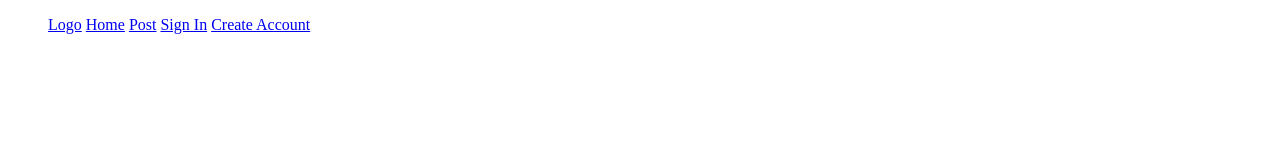
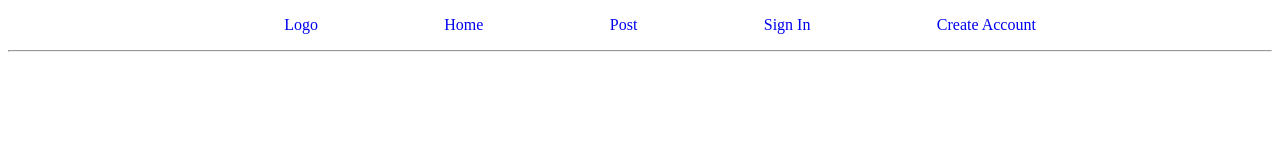
Before and after one commit to Dpoin23/Easy-Gig, a plain HTML site: page index.html in a window 1280 px wide. Drawn offline with Linux system fonts and the light colour scheme.

Commit message:
horizontal line and layout for links added.

```diff
--- a/index.html
+++ b/index.html
@@ -11,14 +11,14 @@
 
 <body>
     <ul class="Header">
-        <li class="Header-links"><a href="index.html">Logo</a></li>
-        <li class="Header-links"><a href="index.html">Home</a></li>
-        <li class="Header-links"><a href="post.html">Post</a></li>
-        <li class="Header-links"><a href="signin.html">Sign In</a></li>
-        <li class="Header-links"><a href="createacc.html">Create Account</a></li>
+        <li class="Header-links"><a href="index.html" class="Header-obj">Logo</a></li>
+        <li class="Header-links"><a href="index.html" class="Header-obj">Home</a></li>
+        <li class="Header-links"><a href="post.html" class="Header-obj">Post</a></li>
+        <li class="Header-links"><a href="signin.html" class="Header-obj">Sign In</a></li>
+        <li class="Header-links"><a href="createacc.html" class="Header-obj">Create Account</a></li>
     </ul>
 
-
+    <hr class="topline"/>
 </body>
 
 </html>
--- a/styles.css
+++ b/styles.css
@@ -1,7 +1,17 @@
 ul.Header {
     list-style-type: none;
+    text-align: center;
 }
 
 li.Header-links {
     display: inline;
+    margin: 5%;
 }
+
+a.Header-obj {
+    text-decoration: none;
+}
+
+a.Header-obj:hover {
+    text-decoration: underline;
+}
```
